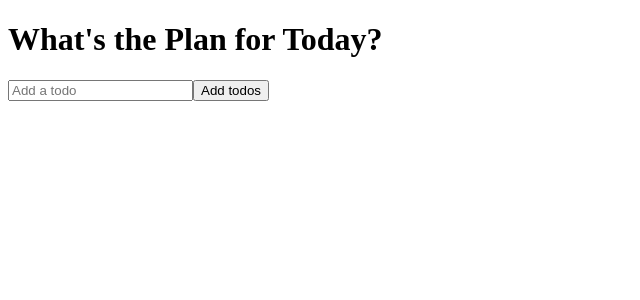
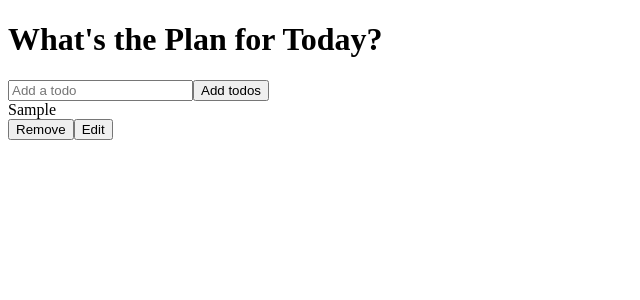
Before and after one commit to josezaragoza/todo-app, a React (Create React App) app: page / in a window 1280 px wide. Both pictures are taken after typing "Sample" into the empty fields and a click on the button "Add todos". Shown: the top 300 px of the page, without its empty margins (0-640 px from the left). Built offline with nearby package versions, Linux system fonts and the light colour scheme.

Commit message:
todo and remove

```diff
--- a/src/components/Todo.js
+++ b/src/components/Todo.js
@@ -0,0 +1,33 @@
+import React, { useState } from "react";
+import TodoForm from "./TodoForm";
+
+function Todo({ todos, completeTodo, removeTodo }) {
+  const [edit, setEdit] = useState({
+    id: null,
+    value: "",
+  });
+
+  return todos.map((todo, index) => (
+    <div
+      className={todo.isComplete ? "todo-row complete" : "todo-row"}
+      key={index}
+    >
+      <div key={todo.id} onClick={() => completeTodo(todo.id)}>
+        {todo.text}
+      </div>
+      <div className="icons">
+        <button onClick={() => removeTodo(todo.id)} className="delete-icon">
+          Remove
+        </button>
+        <button
+          onClick={() => setEdit({ id: todo.id, value: todo.text })}
+          className="edit-icon"
+        >
+          Edit
+        </button>
+      </div>
+    </div>
+  ));
+}
+
+export default Todo;
--- a/src/components/TodoList.js
+++ b/src/components/TodoList.js
@@ -1,4 +1,5 @@
 import React, { useState } from "react";
+import Todo from "./Todo";
 import TodoForm from "./TodoForm";
 
 function TodoList() {
@@ -15,10 +16,27 @@ function TodoList() {
     // console.log(...todos);
   };
 
+  const removeTodo = (id) => {
+    const removeArr = [...todos].filter((todo) => todo.id !== id);
+
+    setTodos(removeArr);
+  };
+
+  const completeTodo = (id) => {
+    let updatedTodos = todos.map((todo) => {
+      if (todo.id === id) {
+        todo.isComplete = !todo.isComplete;
+      }
+      return todo;
+    });
+    setTodos(updatedTodos);
+  };
+
   return (
     <div>
       <h1>What's the Plan for Today?</h1>
       <TodoForm onSubmit={addTodo} />
+      <Todo todos={todos} completeTodo={completeTodo} removeTodo={removeTodo} />
     </div>
   );
 }
```
